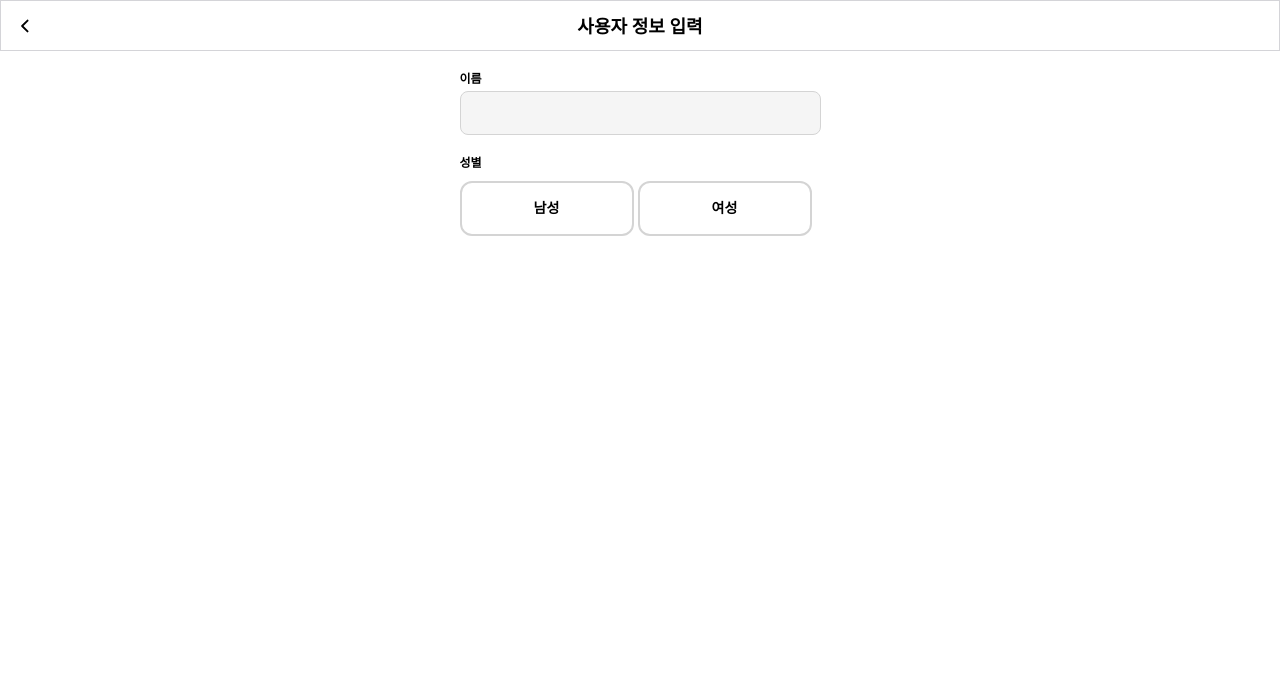
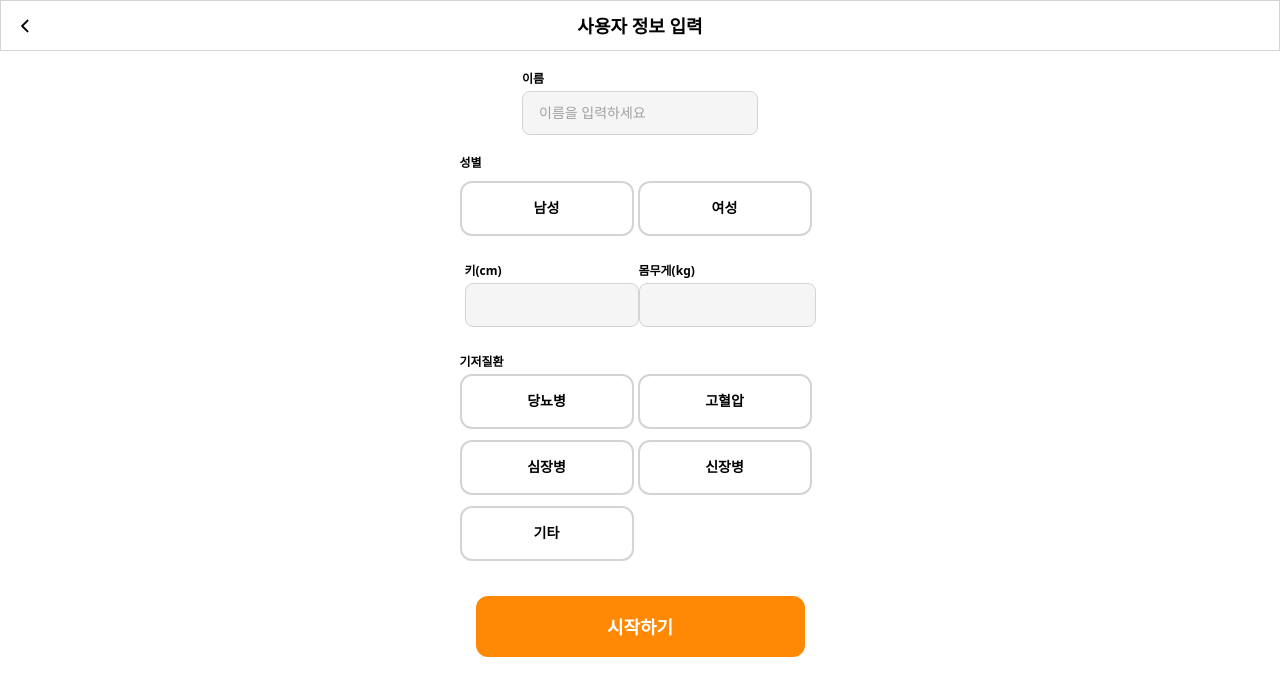
Before and after one commit to mallangmollang/sallang_front, a React (Vite) app: page /login in a window 1280 px wide. Shown: the top 696 px of the page. Built offline with nearby package versions, Linux system fonts and the light colour scheme.

Commit message:
feat:TextInputForm + LoginPage 구현

```diff
--- /dev/null
+++ b/src/components/TextInputForm.jsx
@@ -0,0 +1,47 @@
+import closeIcon from "../assets/closeIcon.svg";
+
+export default function TextInputForm({
+  value,
+  onChange,
+  placeholder = "",
+  onClear,
+}) {
+  return (
+    <div
+      className="
+          flex flex-row items-center
+          w-full
+          h-[44px]
+          px-4 py-3
+          rounded-lg
+          bg-neutral-100 border border-neutral-300
+          overflow-hidden
+        "
+    >
+      <input
+        type="text"
+        value={value}
+        onChange={(e) => onChange?.(e.target.value)}
+        placeholder={placeholder}
+        className="
+        text-sm font-medium text-black placeholder-neutral-400"
+        aria-label={placeholder || "텍스트 입력"}
+      />
+
+      {/* 값이 있을 때만 클리어 버튼 표시 */}
+      {!!value && (
+        <button
+          type="button"
+          onClick={() => onClear?.()}
+          aria-label="입력 내용 지우기"
+        >
+          <img
+            src={closeIcon}
+            alt="닫기 아이콘"
+            className="w-5 h-5 cursor-pointer"
+          />
+        </button>
+      )}
+    </div>
+  );
+}
--- a/src/pages/LoginPage.jsx
+++ b/src/pages/LoginPage.jsx
@@ -1,8 +1,13 @@
 import { useNavigate } from "react-router-dom";
+import { useState } from "react";
 import PageHeader from "../components/PageHeader";
 import SelectButton from "../components/SelectButton";
+import TextInputForm from "../components/TextInputForm";
 
 const LoginPage = () => {
+  const [name, setName] = useState("");
+  const [height, setHeight] = useState("");
+  const [weight, setWeight] = useState("");
   return (
     <div
       className="
@@ -15,24 +20,18 @@ const LoginPage = () => {
     "
     >
       <PageHeader title="사용자 정보 입력" />
-      <div className="flex flex-col h-[852px] items-center gap-5 overflow-hidden bg-white">
+      <div className="flex flex-col w-[361px] h-[852px] items-center gap-5 overflow-hidden bg-white">
         {/* 이름 */}
         <div className="flex flex-col items-start justify-start gap-1">
           <div className="flex flex-row gap-2 overflow-hidden">
             <p className="text-xs font-semibold text-black">이름</p>
           </div>
-          <div
-            className="
-              flex flex-row
-              w-[361px] h-[44px]
-              items-center
-              px-4 py-3
-              rounded-lg
-              bg-neutral-100
-              border border-neutral-300
-              overflow-hidden
-            "
-          ></div>
+          <TextInputForm
+            value={name}
+            onChange={(val) => setName(val)}
+            onClear={() => setName("")}
+            placeholder="이름을 입력하세요"
+          />
         </div>
         <div className="flex flex-col h-[86px] justify-start items-start gap-1">
           <div className="flex flex-row gap-[10px] justify-start items-start overflow-hidden">
@@ -43,6 +42,60 @@ const LoginPage = () => {
             <SelectButton label="여성" />
           </div>
         </div>
+        <div className="flex flex-row h-[68px] items-center">
+          <div className="flex flex-col w-[174px] justify-start items-start gap-1">
+            <div className="flex flex-row gap-2 overflow-hidden">
+              <p className="text-xs font-semibold text-black">키(cm)</p>
+            </div>
+            <TextInputForm
+              value={height}
+              onChange={(val) => setHeight(val)}
+              onClear={() => setHeight("")}
+              placeholder=""
+            />
+          </div>
+          <div className="flex flex-col w-[177px] justify-start items-start gap-1">
+            <div className="flex flex-row gap-2 overflow-hidden">
+              <p className="text-xs font-semibold text-black">몸무게(kg)</p>
+            </div>
+            <TextInputForm
+              value={weight}
+              onChange={(val) => setWeight(val)}
+              onClear={() => setWeight("")}
+              placeholder=""
+            />
+          </div>
+        </div>
+        {/* 기저질환 */}
+        <div className="flex flex-col h-[227px] justify-center items-start gap-1">
+          <div className="flex flex-rpw gap-[10px] justify-start items-start overflow-hidden">
+            <p className="text-xs font-semibold text-black">기저질환</p>
+          </div>
+          <div className="flex flex-wrap w-[361px] h-[198px] gap-x-1 gap-y-0 overflow-hidden">
+            <SelectButton label="당뇨병" />
+            <SelectButton label="고혈압" />
+            <SelectButton label="심장병" />
+            <SelectButton label="신장병" />
+            <SelectButton label="기타" />
+          </div>
+        </div>
+        <button
+          onClick={() => navigate("/main")}
+          className="
+            flex items-center justify-center gap-[10px]
+            w-[329px] h-[61px]
+            px-[10px] py-[8px]
+            rounded-[12px]
+            bg-orange-400
+            text-lg font-bold text-white
+            overflow-hidden
+            hover:bg-orange-500
+            cursor-pointer
+            transition-colors duration-100
+          "
+        >
+          시작하기
+        </button>
       </div>
     </div>
   );
```
Also changed, not shown: src/assets/closeIcon.svg (added).
